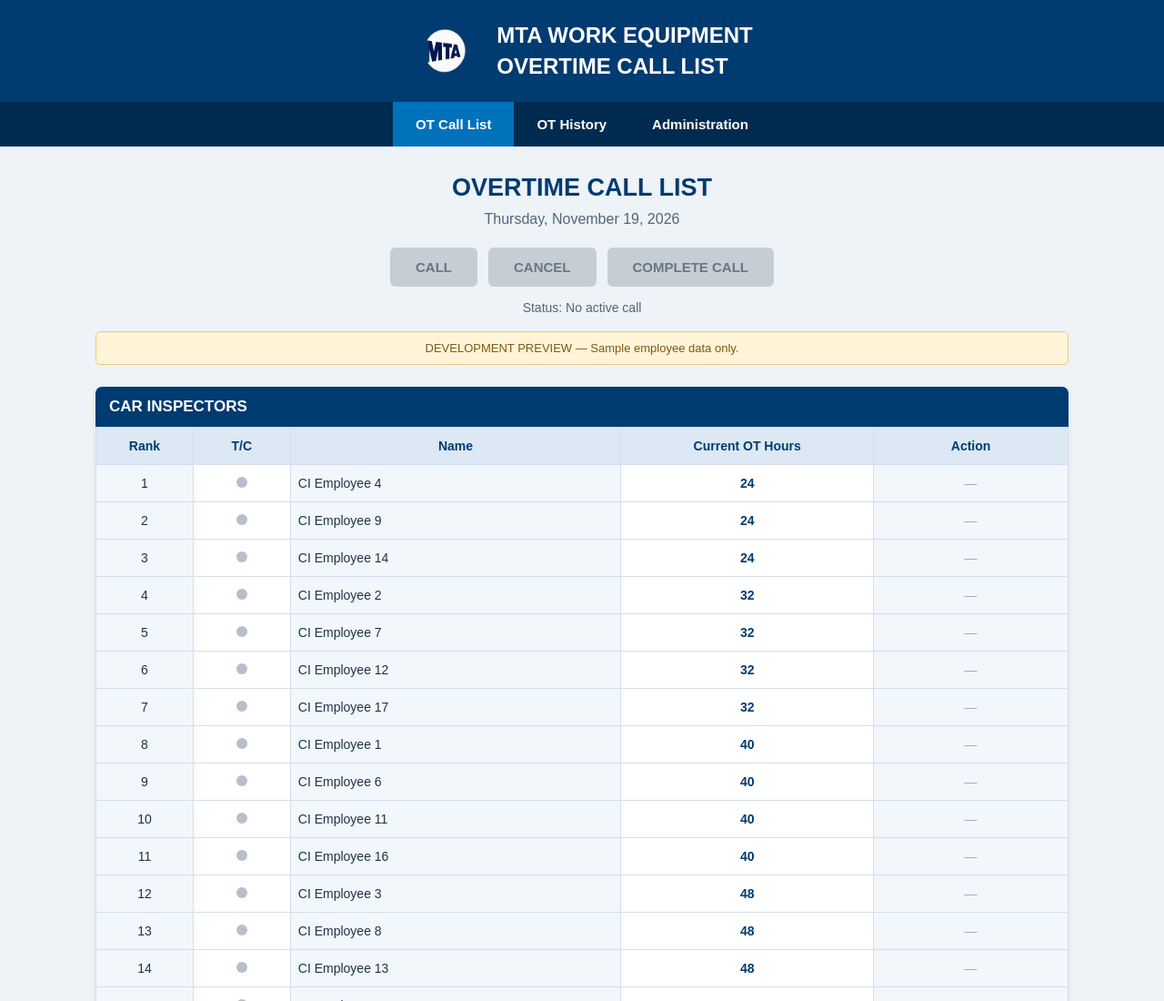
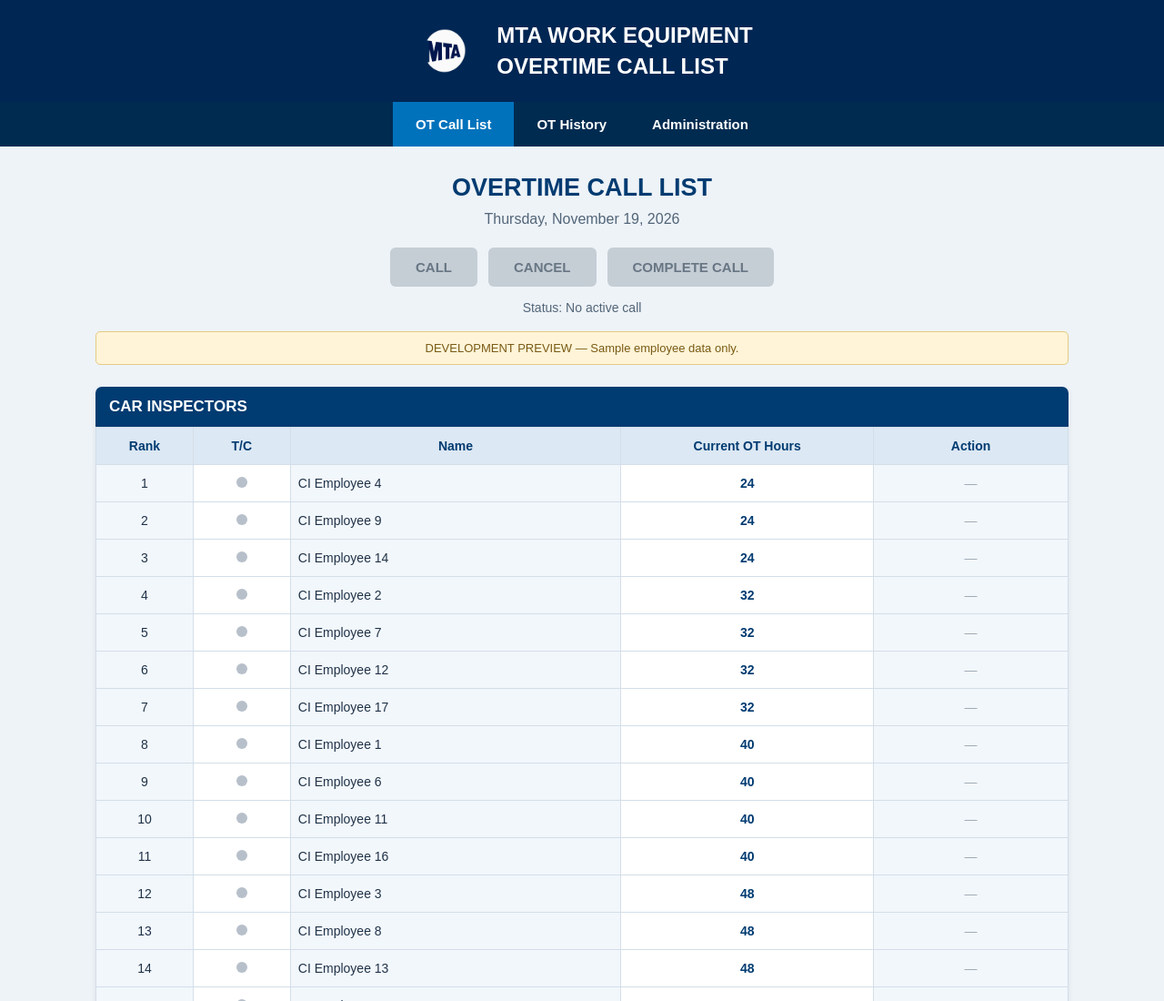
Before and after one commit to piji526413/OT-Call-List, a plain HTML site: page index.html in a window 1280 px wide. Shown: the top 1100 px of the page at 91% size. Drawn offline with Linux system fonts and the light colour scheme.

Commit message:
Change header background color to #002653

```diff
--- a/index.html
+++ b/index.html
@@ -19,7 +19,7 @@ body {
 }
 
 header {
-    background: #003b71;
+    background: #002653;
     color: white;
     padding: 18px 12px;
 }
```
